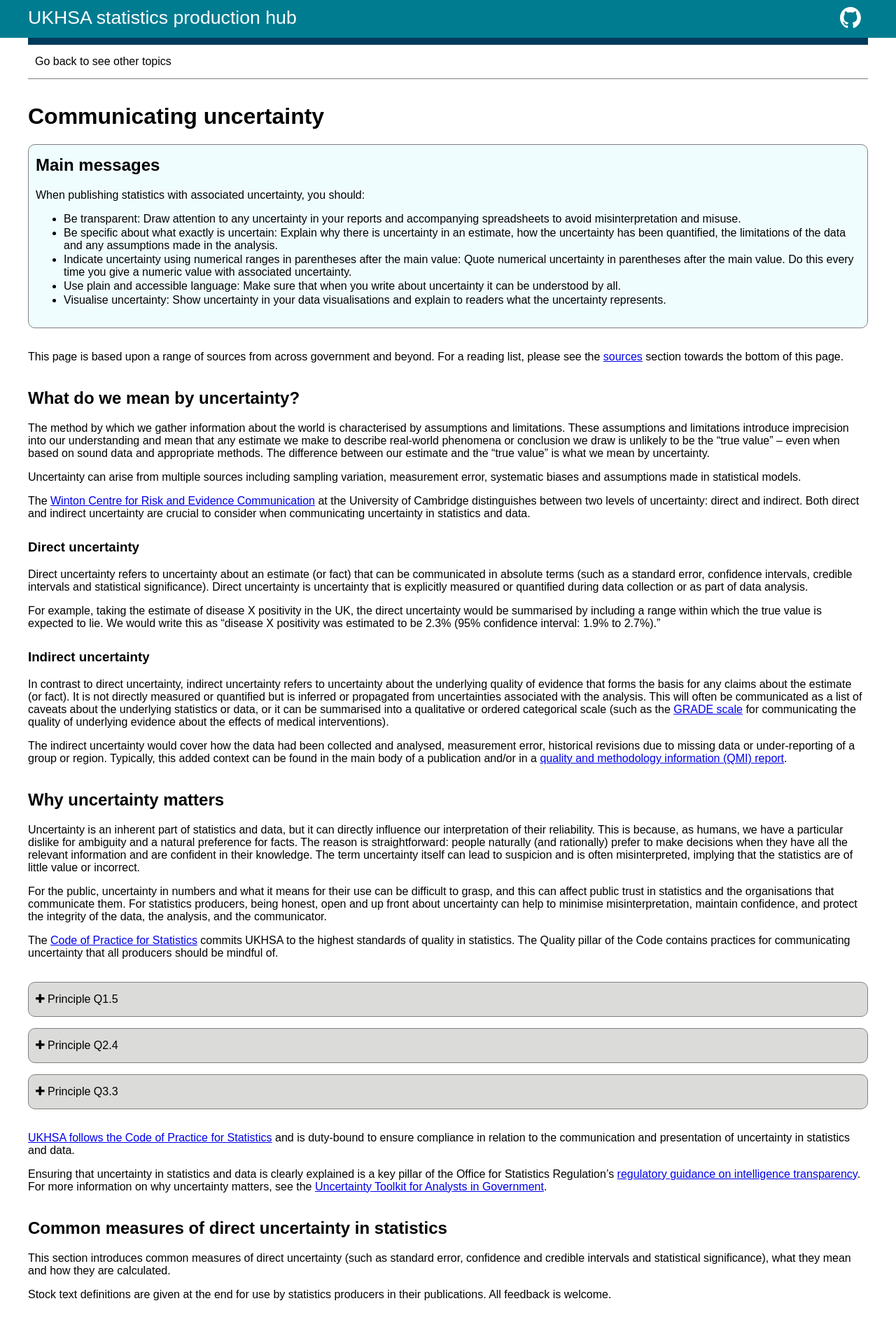
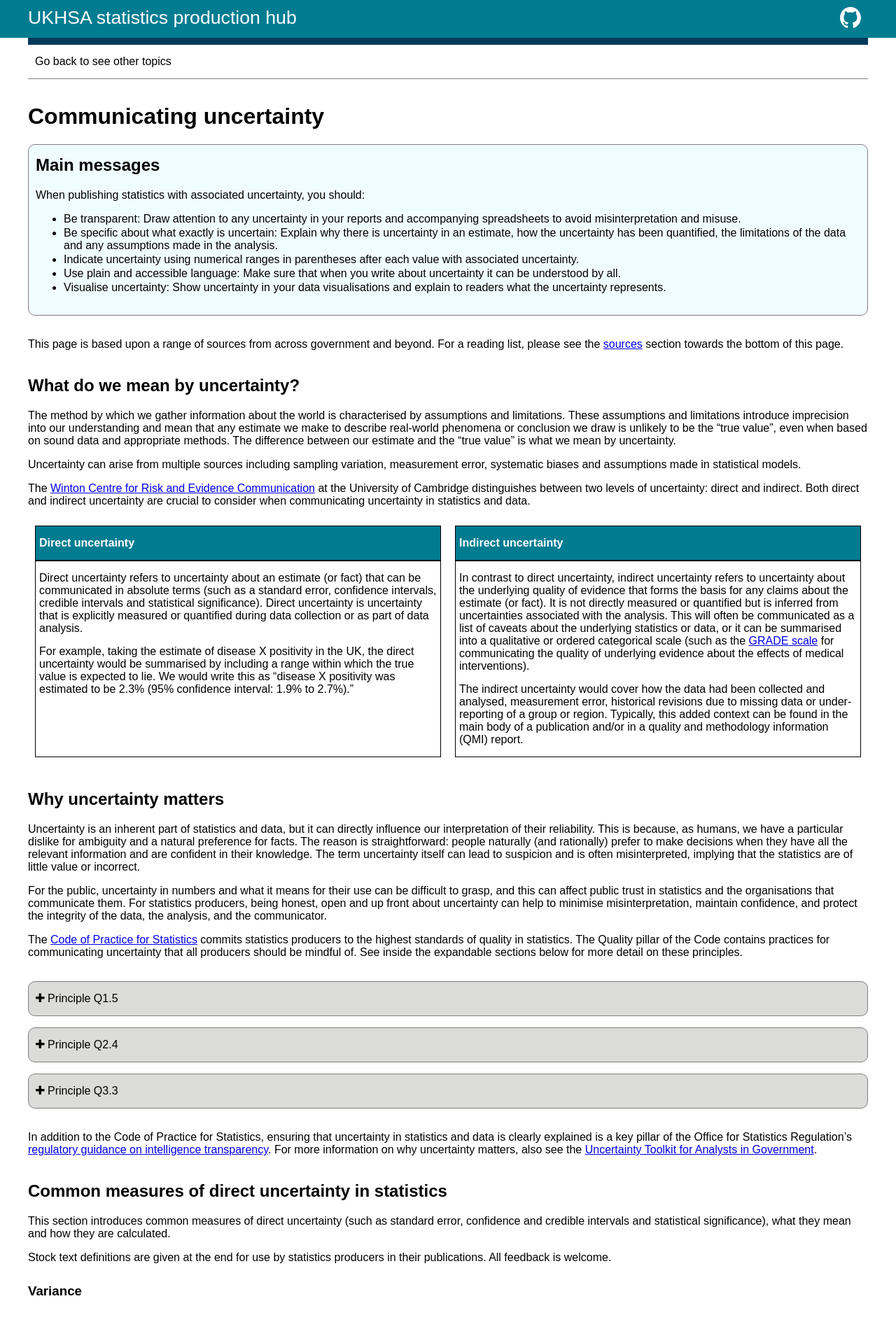
Before and after one commit to BenCuff/github-pages-test, a Jekyll site: the page built from docs/communicating-uncertainty.md, in a window 1280 px wide. Shown: the top 1889 px of the page at 70% size. Built offline with Jekyll 4.4.1, drawn with Linux system fonts in a browser that asks for light colours; some of the changed text lies outside the part shown.

Commit message:
Proofing communicating uncertainty guidance

```diff
--- a/docs/communicating-uncertainty.md
+++ b/docs/communicating-uncertainty.md
@@ -7,7 +7,7 @@
 > When publishing statistics with associated uncertainty, you should:
 > - Be transparent: Draw attention to any uncertainty in your reports and accompanying spreadsheets to avoid misinterpretation and misuse.
 > - Be specific about what exactly is uncertain: Explain why there is uncertainty in an estimate, how the uncertainty has been quantified, the limitations of the data and any assumptions made in the analysis.
-> - Indicate uncertainty using numerical ranges in parentheses after the main value: Quote numerical uncertainty in parentheses after the main value. Do this every time you give a numeric value with associated uncertainty.
+> - Indicate uncertainty using numerical ranges in parentheses after each value with associated uncertainty.
 > - Use plain and accessible language: Make sure that when you write about uncertainty it can be understood by all.
 > - Visualise uncertainty: Show uncertainty in your data visualisations and explain to readers what the uncertainty represents.
 
@@ -16,23 +16,31 @@
 
 ## What do we mean by uncertainty?
 
-The method by which we gather information about the world is characterised by assumptions and limitations. These assumptions and limitations introduce imprecision into our understanding and mean that any estimate we make to describe real-world phenomena or conclusion we draw is unlikely to be the "true value" – even when based on sound data and appropriate methods. The difference between our estimate and the “true value” is what we mean by uncertainty.
+The method by which we gather information about the world is characterised by assumptions and limitations. These assumptions and limitations introduce imprecision into our understanding and mean that any estimate we make to describe real-world phenomena or conclusion we draw is unlikely to be the "true value", even when based on sound data and appropriate methods. The difference between our estimate and the “true value” is what we mean by uncertainty.
 
 Uncertainty can arise from multiple sources including sampling variation, measurement error, systematic biases and assumptions made in statistical models.
 
 The [Winton Centre for Risk and Evidence Communication](https://wintoncentre.maths.cam.ac.uk/) at the University of Cambridge distinguishes between two levels of uncertainty: direct and indirect. Both direct and indirect uncertainty are crucial to consider when communicating uncertainty in statistics and data.
 
-### Direct uncertainty
 
+{% capture card_content_1 %}
 Direct uncertainty refers to uncertainty about an estimate (or fact) that can be communicated in absolute terms (such as a standard error, confidence intervals, credible intervals and statistical significance). Direct uncertainty is uncertainty that is explicitly measured or quantified during data collection or as part of data analysis.
 
 For example, taking the estimate of disease X positivity in the UK, the direct uncertainty would be summarised by including a range within which the true value is expected to lie. We would write this as "disease X positivity was estimated to be 2.3% (95% confidence interval: 1.9% to 2.7%)."
+{% endcapture %}
 
-### Indirect uncertainty
+{% capture card_content_2 %}
+In contrast to direct uncertainty, indirect uncertainty refers to uncertainty about the underlying quality of evidence that forms the basis for any claims about the estimate (or fact). It is not directly measured or quantified but is inferred from uncertainties associated with the analysis. This will often be communicated as a list of caveats about the underlying statistics or data, or it can be summarised into a qualitative or ordered categorical scale (such as the [GRADE scale](https://bestpractice.bmj.com/info/toolkit/learn-ebm/what-is-grade/) for communicating the quality of underlying evidence about the effects of medical interventions).
 
-In contrast to direct uncertainty, indirect uncertainty refers to uncertainty about the underlying quality of evidence that forms the basis for any claims about the estimate (or fact). It is not directly measured or quantified but is inferred or propagated from uncertainties associated with the analysis. This will often be communicated as a list of caveats about the underlying statistics or data, or it can be summarised into a qualitative or ordered categorical scale (such as the [GRADE scale](https://bestpractice.bmj.com/info/toolkit/learn-ebm/what-is-grade/) for communicating the quality of underlying evidence about the effects of medical interventions).
+The indirect uncertainty would cover how the data had been collected and analysed, measurement error, historical revisions due to missing data or under-reporting of a group or region. Typically, this added context can be found in the main body of a publication and/or in a quality and methodology information (QMI) report.
 
-The indirect uncertainty would cover how the data had been collected and analysed, measurement error, historical revisions due to missing data or under-reporting of a group or region. Typically, this added context can be found in the main body of a publication and/or in a [quality and methodology information (QMI) report](https://confluence.collab.test-and-trace.nhs.uk/display/SHT/Quality+and+methodology+information+reports).
+{% endcapture %}
+
+{% include cards-container-start.html %}
+  {% include card.html content=card_content_1 title="Direct uncertainty" %}
+  {% include card.html content=card_content_2 title="Indirect uncertainty" %}
+{% include cards-container-end.html %}
+
 
 ## Why uncertainty matters
 
@@ -40,22 +48,22 @@
 
 For the public, uncertainty in numbers and what it means for their use can be difficult to grasp, and this can affect public trust in statistics and the organisations that communicate them. For statistics producers, being honest, open and up front about uncertainty can help to minimise misinterpretation, maintain confidence, and protect the integrity of the data, the analysis, and the communicator.
 
-The [Code of Practice for Statistics](https://code.statisticsauthority.gov.uk/) commits UKHSA to the highest standards of quality in statistics. The Quality pillar of the Code contains practices for communicating uncertainty that all producers should be mindful of.
+The [Code of Practice for Statistics](https://code.statisticsauthority.gov.uk/) commits statistics producers to the highest standards of quality in statistics. The Quality pillar of the Code contains practices for communicating uncertainty that all producers should be mindful of. See inside the expandable sections below for more detail on these principles.
 
 
 {% capture expandable_content_1 %}
 [Suitable data sources](https://code.statisticsauthority.gov.uk/the-code/quality/q1-suitable-data-sources/):
-The nature of data sources, and how and why they were selected, should be explained. Potential bias, uncertainty and possible distortive effects in the source data should be identified and the extent of any impact on the statistics should be clearly reported.
+"The nature of data sources, and how and why they were selected, should be explained. Potential bias, uncertainty and possible distortive effects in the source data should be identified and the extent of any impact on the statistics should be clearly reported.""
 {% endcapture %}
 
 {% capture expandable_content_2 %}
 [Sound methods](https://code.statisticsauthority.gov.uk/the-code/quality/q2-sound-methods/):
-Relevant limitations arising from the methods and their application, including bias and uncertainty, should be identified and explained to users. An indication of their likely scale and the steps taken to reduce their impact on the statistics should be included in the explanation.
+"Relevant limitations arising from the methods and their application, including bias and uncertainty, should be identified and explained to users. An indication of their likely scale and the steps taken to reduce their impact on the statistics should be included in the explanation."
 {% endcapture %}
 
 {% capture expandable_content_3 %}
 [Assured quality](https://code.statisticsauthority.gov.uk/the-code/quality/q3-assured-quality/):
-The extent and nature of any uncertainty in the estimates should be clearly explained.
+"The extent and nature of any uncertainty in the estimates should be clearly explained."
 {% endcapture %}
 
 
@@ -66,9 +74,8 @@
 {% include expandable-block-end.html %}
 
 
-[UKHSA follows the Code of Practice for Statistics](https://www.gov.uk/government/organisations/uk-health-security-agency/about/statistics#our-official-statistics-compliance-documents) and is duty-bound to ensure compliance in relation to the communication and presentation of uncertainty in statistics and data.
 
-Ensuring that uncertainty in statistics and data is clearly explained is a key pillar of the Office for Statistics Regulation’s [regulatory guidance on intelligence transparency](https://osr.statisticsauthority.gov.uk/publication/regulatory-guidance-on-intelligent-transparency/). For more information on why uncertainty matters, see the [Uncertainty Toolkit for Analysts in Government](https://analystsuncertaintytoolkit.github.io/UncertaintyWeb/index.html).
+In addition to the Code of Practice for Statistics, ensuring that uncertainty in statistics and data is clearly explained is a key pillar of the Office for Statistics Regulation’s [regulatory guidance on intelligence transparency](https://osr.statisticsauthority.gov.uk/publication/regulatory-guidance-on-intelligent-transparency/). For more information on why uncertainty matters, also see the [Uncertainty Toolkit for Analysts in Government](https://analystsuncertaintytoolkit.github.io/UncertaintyWeb/index.html).
 
 ## Common measures of direct uncertainty in statistics
 
@@ -168,36 +175,37 @@
 {% include expandable-block-end.html %}
 ## Communicating uncertainty
 
-For any analytical outputs that communicate standard deviation, standard error, confidence intervals, credible intervals, and statistical significance (p-values), analysts and authors should:
+
+For any analytical outputs that communicate variance, standard deviation, standard error, confidence intervals, credible intervals, and statistical significance (p-values), analysts and authors should be transparent, be specific, use numeric ranges, and use plain and accessible language.
 
 
-{% capture card_content_1 %}
+{% capture card_content_3 %}
 Transparency and clarity support public confidence in statistics and minimises the risk of misinterpretation.
 
 Draw attention to any uncertainty throughout your reports (text, charts, tables) and accompanying spreadsheets.
-{% endcapture %}
 
-{% capture card_content_2 %}
 Explain why there is uncertainty in an estimate and how the uncertainty has been quantified.
 
 Be specific about the limitations of the data and any assumptions made in the analysis.
 {% endcapture %}
 
-{% capture card_content_3 %}
+
+{% capture card_content_4 %}
 Words like “estimated” or “around” alone do not accurately describe the degree of uncertainty in an estimate.
 
 When reporting a figure include:
 
 - the range of uncertainty after the main value
-- the measure of uncertainty: e.g., are you presenting standard error or a confidence or credible interval?
-- the level of uncertainty: e.g., are you presenting a 50% or 95% confidence interval?
-For example, "unemployment is estimated at 3.9%" should be written "unemployment is estimated at 3.9% (95% confidence interval [CI]: 3.7% to 4.1%)". This will ensure that the user has all the relevant information needed to accurately understand and interpret your statistics.
+- the measure of uncertainty: for example, are you presenting standard error or a confidence or credible interval?
+- the level of uncertainty: for example, are you presenting a 50% or 95% confidence interval?
+
+To give an example, "unemployment is estimated at 3.9%" should be written "unemployment is estimated at 3.9% (95% confidence interval [CI]: 3.7% to 4.1%)". This will ensure that the user has all the relevant information needed to accurately understand and interpret your statistics.
 {% endcapture %}
 
-{% capture card_content_4 %}
+{% capture card_content_5 %}
 Statistical commentary should describe general trends clearly and succinctly, and put any uncertainty in context.
 
-Use the Professional Head of Intelligence Assessment (PHIA) [Probability Yardstick](https://assets.publishing.service.gov.uk/media/6421b6a43d885d000fdadb70/2019-01_PHIA_PDF_First_Edition_Electronic_Distribution_v1.1__1_.pdf) when making probability judgements. The Yardstick relates numerical probabilties to terms such as 'unlikely', 'probable' and 'highly likely'.
+You can use the Professional Head of Intelligence Assessment (PHIA) [Probability Yardstick](https://assets.publishing.service.gov.uk/media/6421b6a43d885d000fdadb70/2019-01_PHIA_PDF_First_Edition_Electronic_Distribution_v1.1__1_.pdf) when making probability judgements. The Yardstick relates numerical probabilties to terms such as 'unlikely', 'probable' and 'highly likely'.
 
 Contextual information should be used to provide an indication of:
 
@@ -210,11 +218,9 @@
 
 
 {% include cards-container-start.html %}
-  {% include card.html content=card_content_1 title="Be transparent" %}
-  {% include card.html content=card_content_2 title="Be specific" %}
-  {% include card.html content=card_content_3 title="Use numeric ranges" %}
-  {% include card.html content=card_content_4 title="Use plain and accessible language" id="plain-language" %}
-  <style>#plain-language{flex:1.5}</style>
+  {% include card.html content=card_content_3 title="Be transparent and specific" %}
+  {% include card.html content=card_content_4 title="Use numeric ranges" %}
+  {% include card.html content=card_content_5 title="Use plain and accessible language" %}
 {% include cards-container-end.html %}
 
 
```
